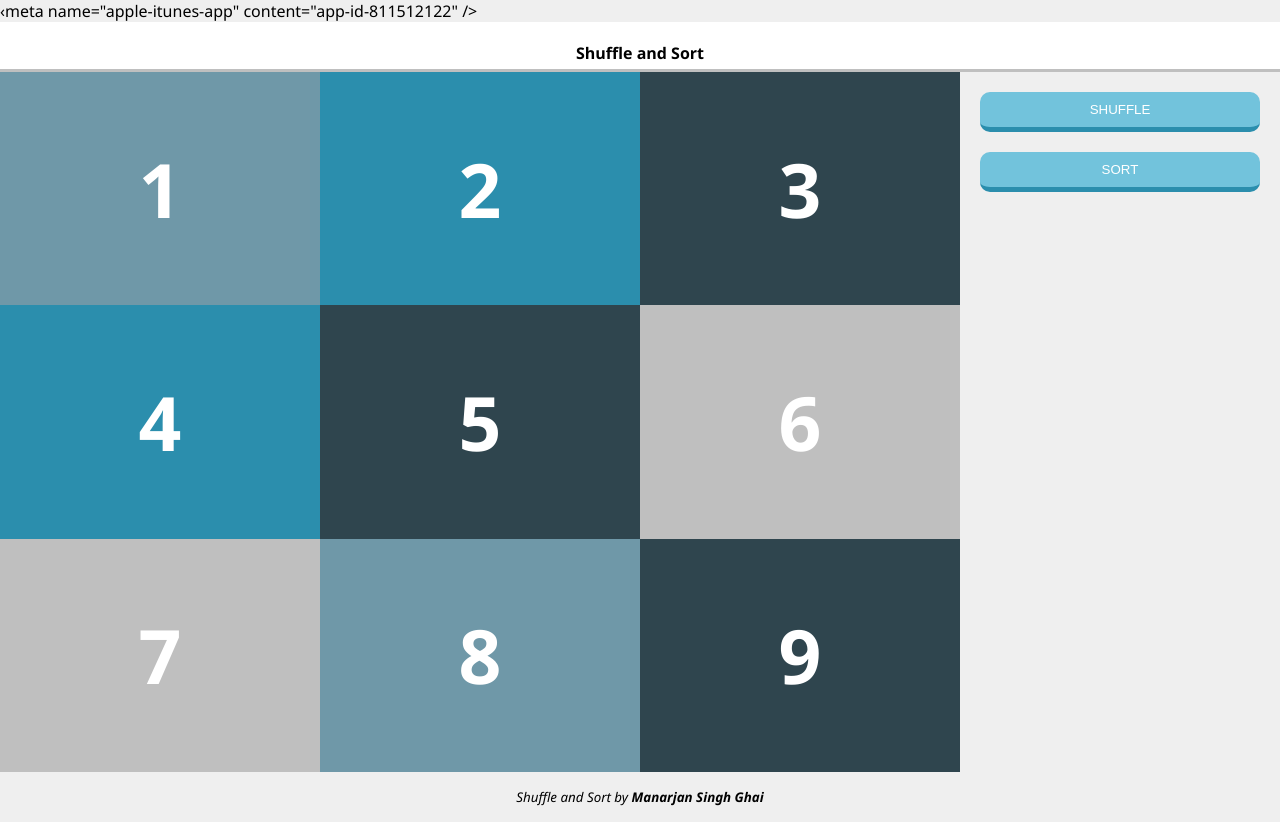
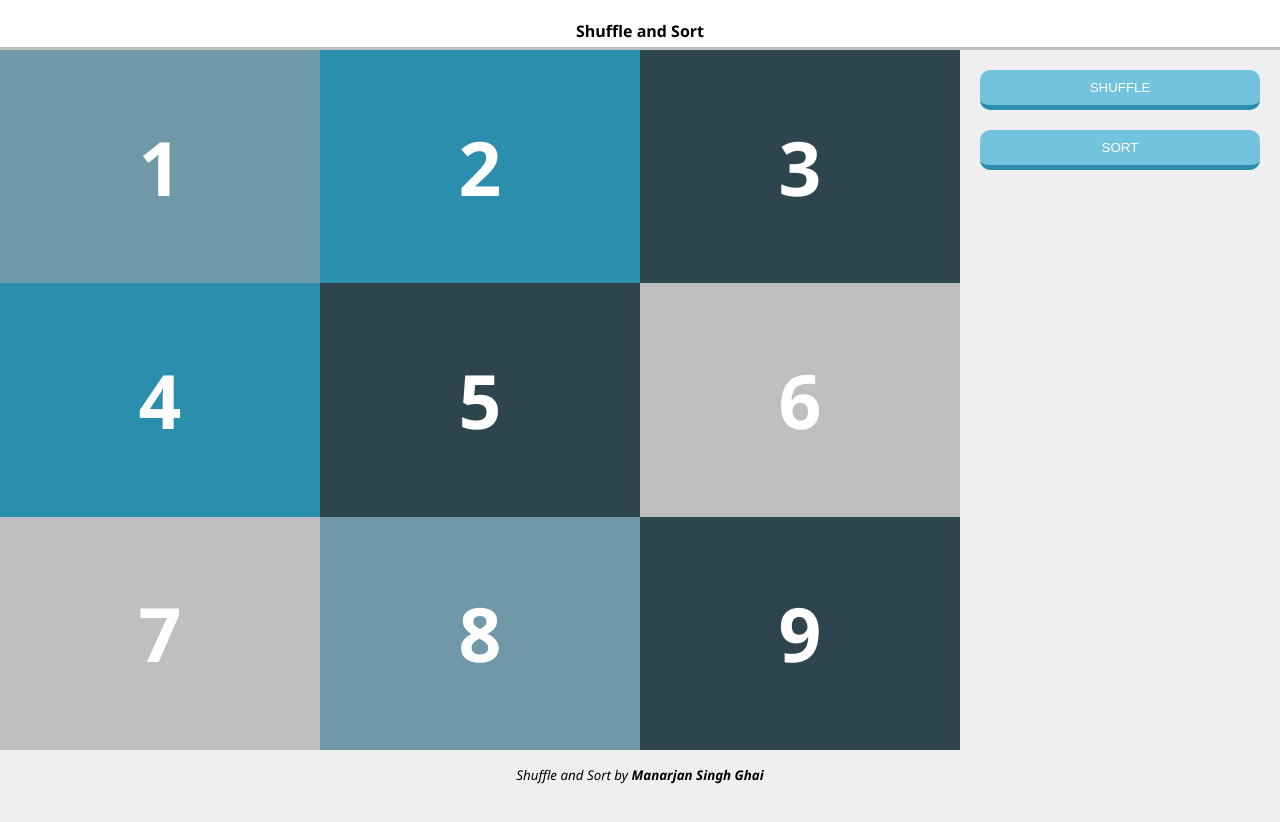
Before and after one commit to manarjan/shuffle-sort, a plain HTML site: page index.html in a window 1280 px wide. After the commit the page ends 800 px from the top, so only its background shows below. Drawn offline with Linux system fonts and the light colour scheme.

Commit message:
Update index.html

```diff
--- a/index.html
+++ b/index.html
@@ -3,7 +3,7 @@
   <head>
     <meta charset="UTF-8" />
     <meta name="viewport" content="width=device-width, initial-scale=1.0" />
-    ‹meta name="apple-itunes-app" content="app-id-811512122" />
+    <meta name="apple-itunes-app" content="app-id-811512122" />
 <title>Shuffle and Sort</title>
     <link rel="stylesheet" href="css/styles.css" />
   </head>
```
